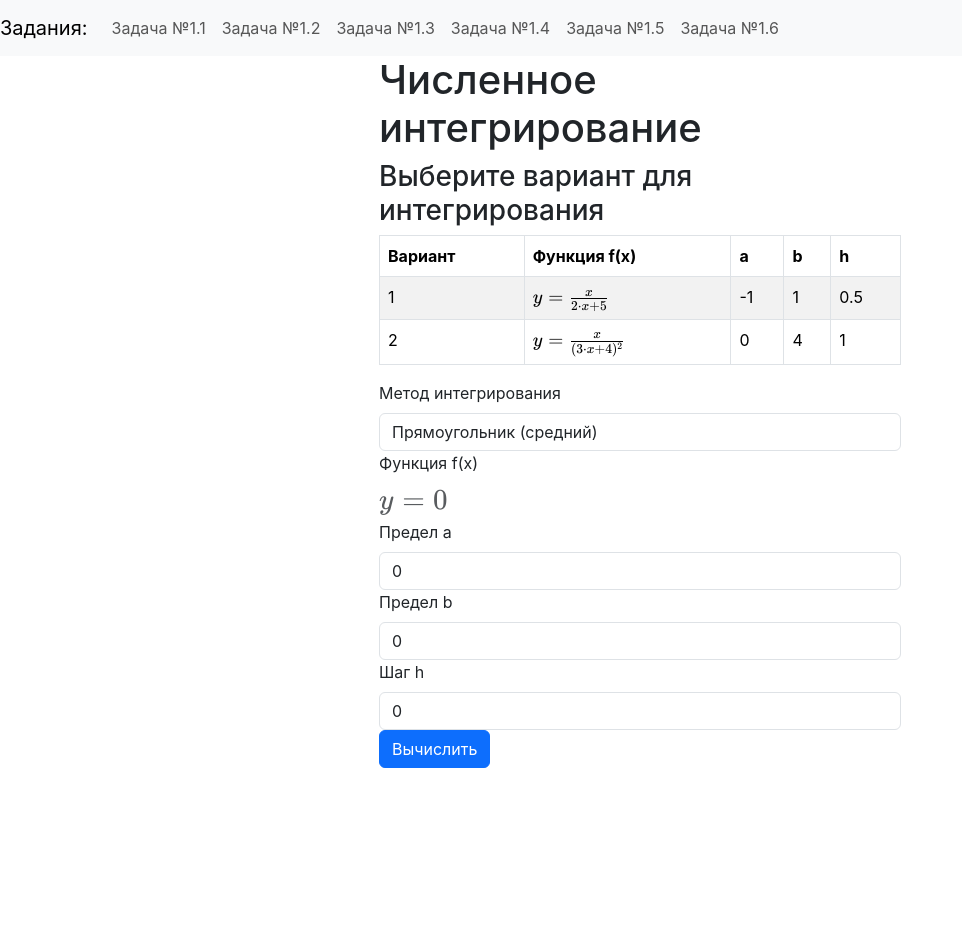
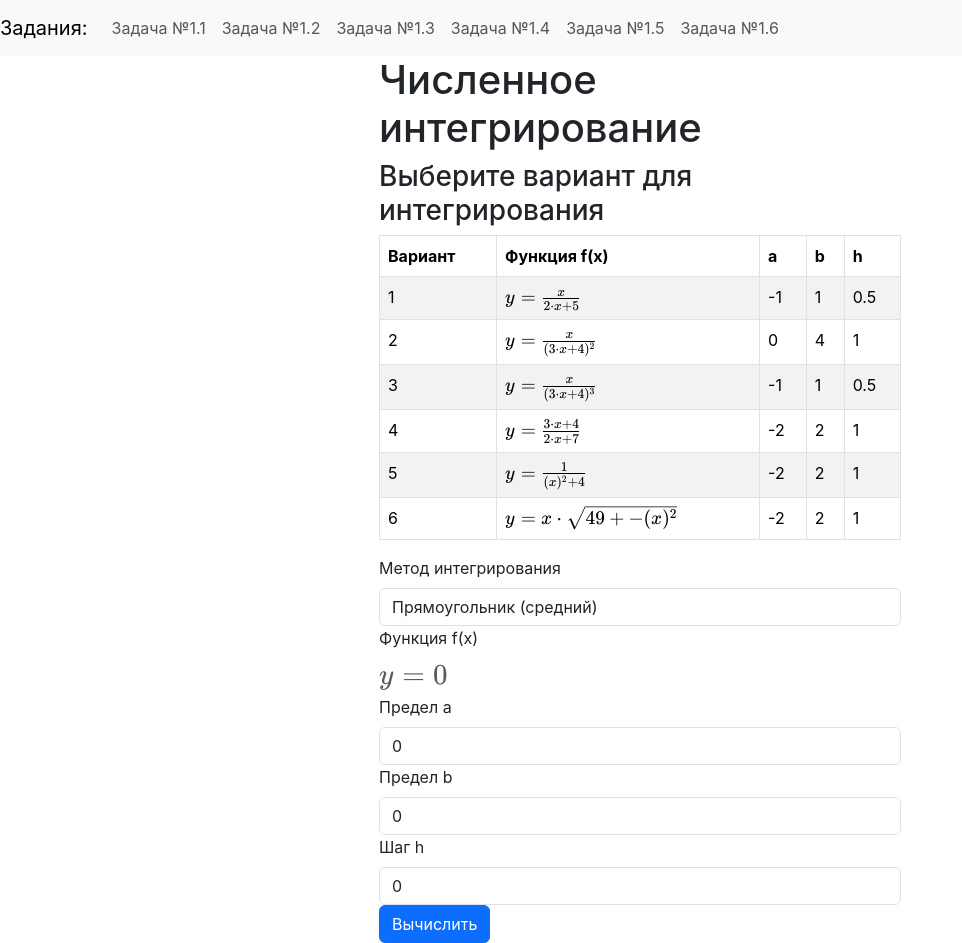
Before and after one commit to ArkadiyShevyrov/KMBO.NUMERICAL_METHODS, a React (Create React App) app in the folder frontend/: page /task_1_6 in a window 1280 px wide. Shown: the whole page, without its empty margins (0-962 px from the left). Before the commit the page ends 800 px from the top, so only its background shows below. Built offline with nearby package versions, Linux system fonts and the light colour scheme.

Commit message:
KMBO-NM. Front. T1

```diff
--- /dev/null
+++ b/frontend/src/components/model/operand/Neg.ts
@@ -0,0 +1,7 @@
+import {Operand} from "./Operand";
+import {BaseOperand} from "./BaseOperand";
+
+export interface Neg extends BaseOperand {
+    type: "Neg";
+    operand: Operand;
+}
--- a/frontend/src/components/model/operand/Operand.ts
+++ b/frontend/src/components/model/operand/Operand.ts
@@ -4,6 +4,8 @@ import {Add} from "./Add";
 import {Multiply} from "./Multiply";
 import {Pow} from "./Pow";
 import {Divide} from "./Divide";
+import {Sqrt} from "./Sqrt";
+import {Neg} from "./Neg";
 
 export type Operand =
     | Variable
@@ -11,4 +13,6 @@ export type Operand =
     | Add
     | Multiply
     | Pow
-    | Divide;
+    | Divide
+    | Sqrt
+    | Neg;
--- a/frontend/src/components/model/operand/OperandMathRenderer.tsx
+++ b/frontend/src/components/model/operand/OperandMathRenderer.tsx
@@ -16,6 +16,10 @@ export const OperandToLatex = (operand: Operand): string => {
             return `(${OperandToLatex(operand.base)})^{${OperandToLatex(operand.exp)}}`;
         case "Divide":
             return `\\frac{${OperandToLatex(operand.dividend)}}{${OperandToLatex(operand.divisor)}}`
+        case "Sqrt":
+            return `\\sqrt{${OperandToLatex(operand.operand)}}`
+        case "Neg":
+            return `-${OperandToLatex(operand.operand)}`
         default:
             return '';
     }
--- a/frontend/src/components/model/operand/OperandToJson.ts
+++ b/frontend/src/components/model/operand/OperandToJson.ts
@@ -5,6 +5,8 @@ import {Add} from "./Add";
 import {Multiply} from "./Multiply";
 import {Pow} from "./Pow";
 import {Divide} from "./Divide";
+import {Sqrt} from "./Sqrt";
+import {Neg} from "./Neg";
 
 export const OperandToJson = (operand: Operand): any => {
     switch (operand.type) {
@@ -40,6 +42,17 @@ export const OperandToJson = (operand: Operand): any => {
                     }
                 ],
             };
+        case "Sqrt":
+            return {
+                type: "Pow",
+                base: OperandToJson((operand as Sqrt).operand),
+                exp: { type: "Num", num: 0.5 },
+            };
+        case "Neg":
+            return {
+                type: "Neg",
+                operand: OperandToJson((operand as Neg).operand)
+            };
         default:
             throw new Error(`Unknown operand type: ${(operand as Operand).type}`);
     }
--- /dev/null
+++ b/frontend/src/components/model/operand/Sqrt.ts
@@ -0,0 +1,7 @@
+import {Operand} from "./Operand";
+import {BaseOperand} from "./BaseOperand";
+
+export interface Sqrt extends BaseOperand {
+    type: "Sqrt";
+    operand: Operand;
+}
--- a/frontend/src/components/tasks/Task_1_6.tsx
+++ b/frontend/src/components/tasks/Task_1_6.tsx
@@ -3,7 +3,6 @@ import {Col, Container, Row} from 'react-bootstrap';
 import VariantTable from "./comp/VariantTable";
 import NumericalIntegration from "./lab_1_6/NumericalIntegration";
 import {NumericalIntegrationFunctionInterface} from "./lab_1_6/NumericalIntegrationInterface";
-import {OperandFunction} from "../model/function/OperandFunction";
 
 const Task_1_6: React.FC = () => {
     const [numericalIntegrationFunctionInterface, setNumericalIntegrationFunctionInterface] =
@@ -13,8 +12,8 @@ const Task_1_6: React.FC = () => {
             h: 0,
             operandFunction: {
                 operand: {
-                  type: "Num",
-                  num: 0
+                    type: "Num",
+                    num: 0
                 },
                 variable: {
                     type: "Variable",
@@ -110,6 +109,195 @@ const Task_1_6: React.FC = () => {
                     name: "x"
                 }
             }
+        },
+        {
+            a: -1,
+            b: 1,
+            h: 0.5,
+            operandFunction: {
+                operand: {
+                    type: "Divide",
+                    dividend: {
+                        type: "Variable",
+                        name: "x"
+                    },
+                    divisor: {
+                        type: "Pow",
+                        base: {
+                            type: "Add",
+                            operands: [
+                                {
+                                    type: "Multiply",
+                                    operands: [
+                                        {
+                                            type: "Num",
+                                            num: 3
+                                        },
+                                        {
+                                            type: "Variable",
+                                            name: "x"
+                                        }
+                                    ]
+                                },
+                                {
+                                    type: "Num",
+                                    num: 4
+                                }
+                            ]
+                        },
+                        exp: {
+                            type: "Num",
+                            num: 3
+                        }
+                    }
+                },
+                variable: {
+                    type: "Variable",
+                    name: "x"
+                }
+            }
+        },
+        {
+            a: -2,
+            b: 2,
+            h: 1.0,
+            operandFunction: {
+                operand: {
+                    type: "Divide",
+                    dividend: {
+                        type: "Add",
+                        operands: [
+                            {
+                                type: "Multiply",
+                                operands: [
+                                    {
+                                        type: "Num",
+                                        num: 3
+                                    },
+                                    {
+                                        type: "Variable",
+                                        name: "x"
+                                    }
+                                ]
+                            },
+                            {
+                                type: "Num",
+                                num: 4
+                            }
+                        ]
+                    },
+                    divisor: {
+                        type: "Add",
+                        operands: [
+                            {
+                                type: "Multiply",
+                                operands: [
+                                    {
+                                        type: "Num",
+                                        num: 2
+                                    },
+                                    {
+                                        type: "Variable",
+                                        name: "x"
+                                    },
+                                ]
+                            },
+                            {
+                                type: "Num",
+                                num: 7
+                            }
+                        ]
+                    }
+                },
+                variable: {
+                    type: "Variable",
+                    name: "x"
+                }
+            }
+        },
+        {
+            a: -2,
+            b: 2,
+            h: 1.0,
+            operandFunction: {
+                operand: {
+                    type: "Divide",
+                    dividend: {
+                        type: "Num",
+                        num: 1
+                    },
+                    divisor: {
+                        type: "Add",
+                        operands: [
+                            {
+                                type: "Pow",
+                                base: {
+                                    type: "Variable",
+                                    name: "x"
+                                },
+                                exp: {
+                                    type: "Num",
+                                    num: 2
+                                }
+                            },
+                            {
+                                type: "Num",
+                                num: 4
+                            }
+                        ]
+                    }
+                },
+                variable: {
+                    type: "Variable",
+                    name: "x"
+                }
+            }
+        },
+        {
+            a: -2,
+            b: 2,
+            h: 1.0,
+            operandFunction: {
+                operand: {
+                    type: "Multiply",
+                    operands: [
+                        {
+                            type: "Variable",
+                            name: "x"
+                        },
+                        {
+                            type: "Sqrt",
+                            operand: {
+                                type: "Add",
+                                operands: [
+                                    {
+                                        type: "Num",
+                                        num: 49
+                                    },
+                                    {
+                                        type: "Neg",
+                                        operand: {
+                                            type: "Pow",
+                                            base: {
+                                                type: "Variable",
+                                                name: "x"
+                                            },
+                                            exp: {
+                                                type: "Num",
+                                                num: 2
+                                            }
+                                        }
+                                    }
+                                ]
+                            }
+                        }
+                    ]
+                },
+                variable: {
+                    type: "Variable",
+                    name: "x"
+                }
+            }
         }
     ];
 
--- a/frontend/src/components/tasks/lab_1_6/NumericalIntegration.tsx
+++ b/frontend/src/components/tasks/lab_1_6/NumericalIntegration.tsx
@@ -2,10 +2,10 @@ import React, {useEffect, useState} from 'react';
 import {Alert, Button, Container, Form} from 'react-bootstrap';
 import axios from 'axios';
 import {NumericalIntegrationFunctionInterface, TypeMethod} from "./NumericalIntegrationInterface";
-import CopyableResult from "../../CopyableResult";
 import {OperandFunction, OperandFunctionToJson} from "../../model/function/OperandFunction";
 import {OperandToLatex} from "../../model/operand/OperandMathRenderer";
 import {MathRenderer} from "../../MathRenderer";
+import CopyableResult from "../../CopyableResult";
 
 interface NumericalIntegrationProps {
     numericalIntegrationFunctionInterface: NumericalIntegrationFunctionInterface;
@@ -134,7 +134,7 @@ const NumericalIntegration: React.FC<NumericalIntegrationProps> = ({numericalInt
                 <Button variant="primary" type="submit">Вычислить</Button>
             </Form>
             {error && <Alert variant="danger" className="mt-3">{error}</Alert>}
-            {result && <CopyableResult result={result}/>}
+            {result != null && <CopyableResult result={result}/>}
         </Container>
     );
 };
```
